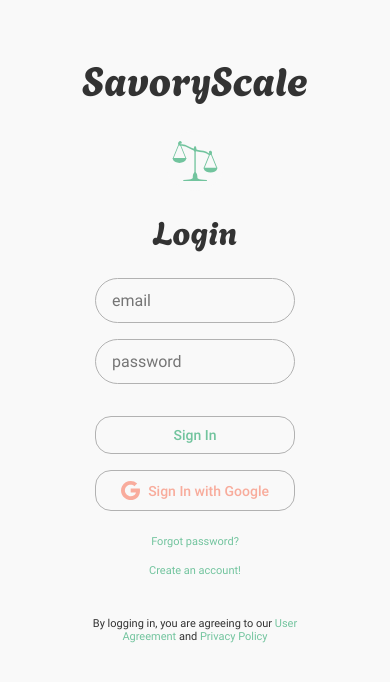
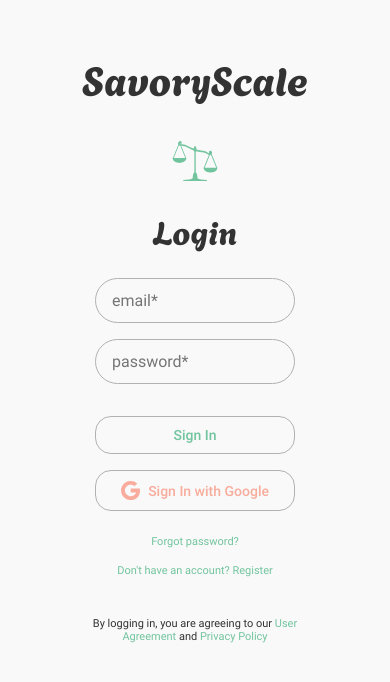
Before and after one commit to ctam62/savoryscale, a React (Vite) app: page /login in a window 390 px wide. Shown: the top 682 px of the page. Built offline with nearby package versions, Linux system fonts and the light colour scheme; no server answers.

Commit message:
feat: add asterisk to indicate required fields; update form responsive styles and button styles; update register link text on login page; remove forgot password link from register page; update main content width for recipe page

```diff
--- a/src/components/LoginForm/LoginForm.jsx
+++ b/src/components/LoginForm/LoginForm.jsx
@@ -9,7 +9,7 @@ export const LoginForm = ({ handleSubmit }) => {
                 type="text"
                 id="email"
                 name="email"
-                placeholder="email"
+                placeholder="email*"
                 autoComplete="off"
             />
             <input
@@ -17,7 +17,7 @@ export const LoginForm = ({ handleSubmit }) => {
                 type="password"
                 id="password"
                 name="password"
-                placeholder="password"
+                placeholder="password*"
                 autoComplete="confirm-password"
             />
             <button className="login-form__button" type="submit">Sign In</button>
--- a/src/components/SignUpForm/SignUpForm.jsx
+++ b/src/components/SignUpForm/SignUpForm.jsx
@@ -10,7 +10,7 @@ export const SignUpForm = ({ handleSubmit }) => {
                     type="text"
                     id="username"
                     name="username"
-                    placeholder="username"
+                    placeholder="username*"
                     autoComplete="username"
                 />
                 <input
@@ -18,7 +18,7 @@ export const SignUpForm = ({ handleSubmit }) => {
                     type="text"
                     id="email"
                     name="email"
-                    placeholder="email address"
+                    placeholder="email*"
                     autoComplete="off"
                 />
             </div>
@@ -29,7 +29,7 @@ export const SignUpForm = ({ handleSubmit }) => {
                     type="password"
                     id="password"
                     name="password"
-                    placeholder="password"
+                    placeholder="password*"
                     autoComplete="new-password"
                 />
                 <input
@@ -37,7 +37,7 @@ export const SignUpForm = ({ handleSubmit }) => {
                     type="password"
                     id="confirm-password"
                     name="confirm-password"
-                    placeholder="confirm password"
+                    placeholder="confirm password*"
                     autoComplete="confirm-password"
                 />
             </div>
--- a/src/components/SignUpForm/SignUpForm.scss
+++ b/src/components/SignUpForm/SignUpForm.scss
@@ -6,10 +6,14 @@
 
     &__group {
         display: flex;
-        flex-wrap: wrap;
+        flex-direction: column;
         justify-content: center;
         align-items: center;
         gap: 1rem;
+
+        @include tablet {
+            flex-direction: row;
+        }
     }
 
     &__input {
--- a/src/pages/LoginPage/LoginPage.jsx
+++ b/src/pages/LoginPage/LoginPage.jsx
@@ -16,7 +16,7 @@ export const LoginPage = ({ apiUrl, open, setOpen, handleClose, setFailedAuth })
         event.preventDefault();
 
         axios
-            .post(`${apiUrl}/api/users/login`, {
+            .post(`${apiUrl}/api/user/login`, {
                 email: event.target.email.value,
                 password: event.target.password.value
             })
@@ -61,7 +61,7 @@ export const LoginPage = ({ apiUrl, open, setOpen, handleClose, setFailedAuth })
 
                 <div className="login__links">
                     <Link to="/welcome" className="login__nav-link">Forgot password?</Link>
-                    <Link to="/signup" className="login__nav-link">Create an account!</Link>
+                    <Link to="/signup" className="login__nav-link">Don't have an account? Register</Link>
                 </div>
 
                 <p className="login__terms">By logging in, you are agreeing to our
--- a/src/pages/LoginPage/LoginPage.scss
+++ b/src/pages/LoginPage/LoginPage.scss
@@ -48,6 +48,10 @@
         justify-content: center;
         gap: 0.5rem;
 
+        @include tablet {
+            width: 15.625rem;
+        }
+
         &-icon {
             width: 1.2rem;
             filter: brightness(0) saturate(100%) invert(70%) sepia(49%) saturate(382%) hue-rotate(319deg) brightness(101%) contrast(95%);
--- a/src/pages/RecipePage/RecipePage.scss
+++ b/src/pages/RecipePage/RecipePage.scss
@@ -6,6 +6,7 @@
     padding: $site-padding;
     @include small-text;
     display: intital;
+    width: 100%;
 
     @include tablet {
         max-width: 90%;
--- a/src/pages/SignUpPage/SignUpPage.jsx
+++ b/src/pages/SignUpPage/SignUpPage.jsx
@@ -16,7 +16,7 @@ export const SignUpPage = ({ apiUrl, open, setOpen, handleClose }) => {
         event.preventDefault();
 
         axios
-            .post(`${apiUrl}/api/users/register`, {
+            .post(`${apiUrl}/api/user/register`, {
                 username: event.target.username.value,
                 email: event.target.email.value,
                 password: event.target.password.value,
@@ -67,7 +67,6 @@ export const SignUpPage = ({ apiUrl, open, setOpen, handleClose }) => {
                 />
 
                 <div className="login__links">
-                    <Link to="/" className="login__nav-link">Forgot password?</Link>
                     <Link to="/login" className="login__nav-link">Already have an account? Login!</Link>
                 </div>
 
--- a/src/styles/mixins.scss
+++ b/src/styles/mixins.scss
@@ -131,7 +131,7 @@
     font-family: $body-font;
 
     @include tablet {
-        width: 15.625rem;
+        width: 100%;
         font-size: 1.25rem;
     }
 }
```
